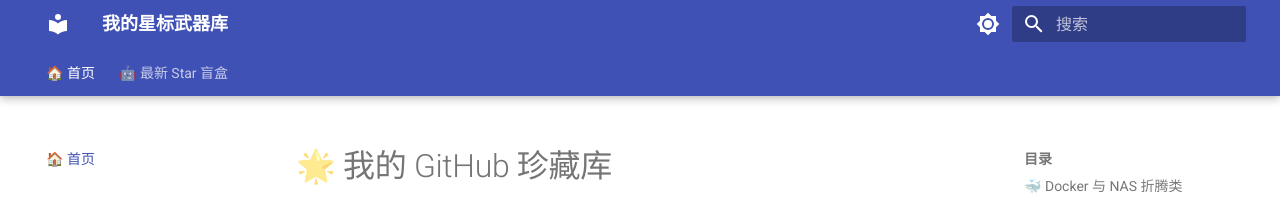
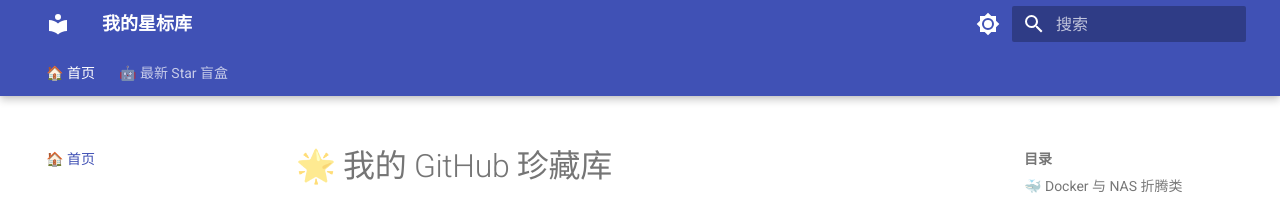
Before and after one commit to alexytcao/my-stars-nav, an MkDocs documentation site: the page built from docs/index.md, in a window 1280 px wide. Shown: the top 203 px of the page. Built offline with MkDocs 1.6.1 and Material for MkDocs 9.7.7, drawn with Linux system fonts in a browser that asks for light colours.

Commit message:
Update mkdocs.yml

```diff
--- a/mkdocs.yml
+++ b/mkdocs.yml
@@ -1,4 +1,4 @@
-site_name: 我的星标武器库 # 改这里：你的网站主标题
+site_name: 我的星标库 # 改这里：你的网站主标题
 site_description: GitHub Star 项目分类导航
 
 theme:
```
